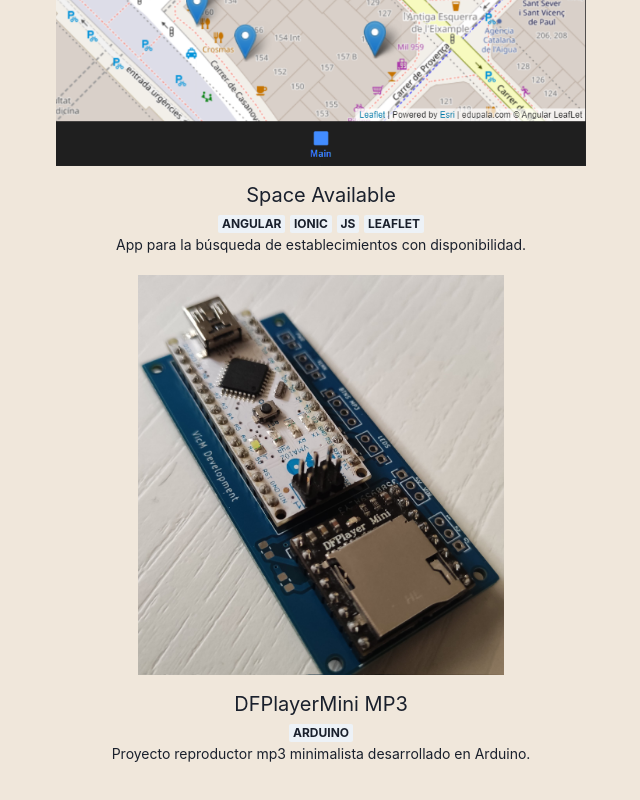
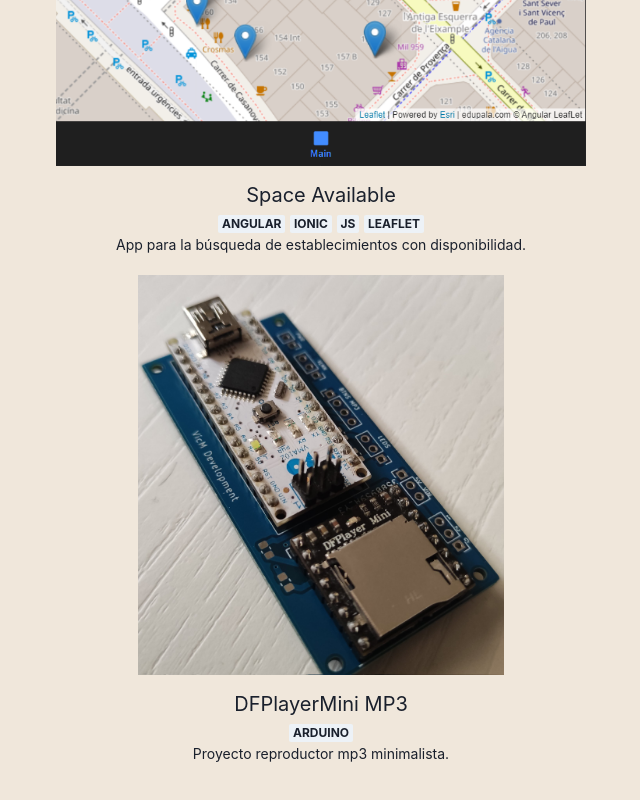
Before and after one commit to AppDeveloperVM/portfolio, a Next.js app: page /develop in a window 1280 px wide. Shown: the part 887-1687 px from the top of the page, without its empty margins (319-959 px from the left). Built offline with nearby package versions, Linux system fonts and the light colour scheme; a web font is replaced by a local one.

Commit message:
Update develop.js

```diff
--- a/pages/develop.js
+++ b/pages/develop.js
@@ -26,7 +26,7 @@ const Develop = () => {
             </WorkGridItem>
 
             <WorkGridItem  id="dfplayerminimp3" title="DFPlayerMini MP3" url="" thumbnail="/images/dfplayermini_mp3_1.jpg" thumbnail_type='contain' badges={["arduino"]} >
-                Proyecto reproductor mp3 minimalista desarrollado en Arduino.
+                Proyecto reproductor mp3 minimalista.
             </WorkGridItem>
 
         </SimpleGrid>
```
